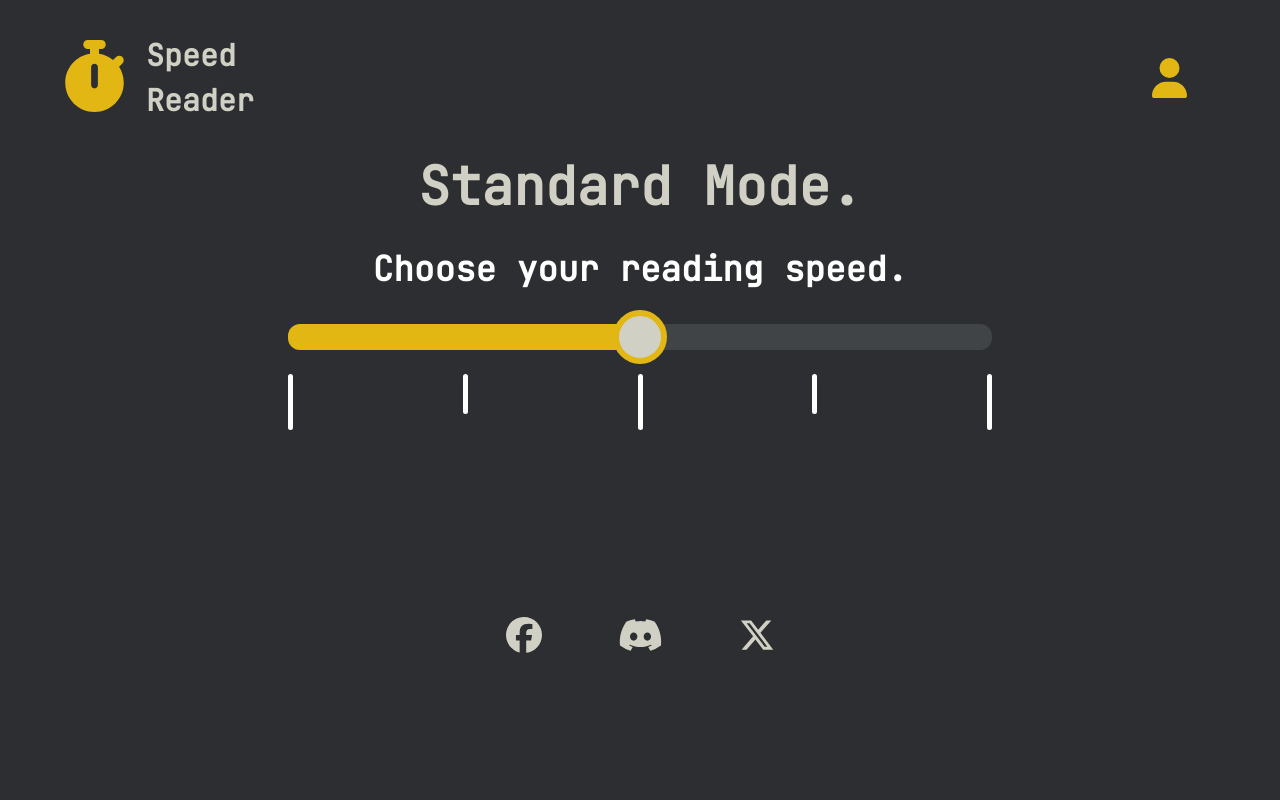
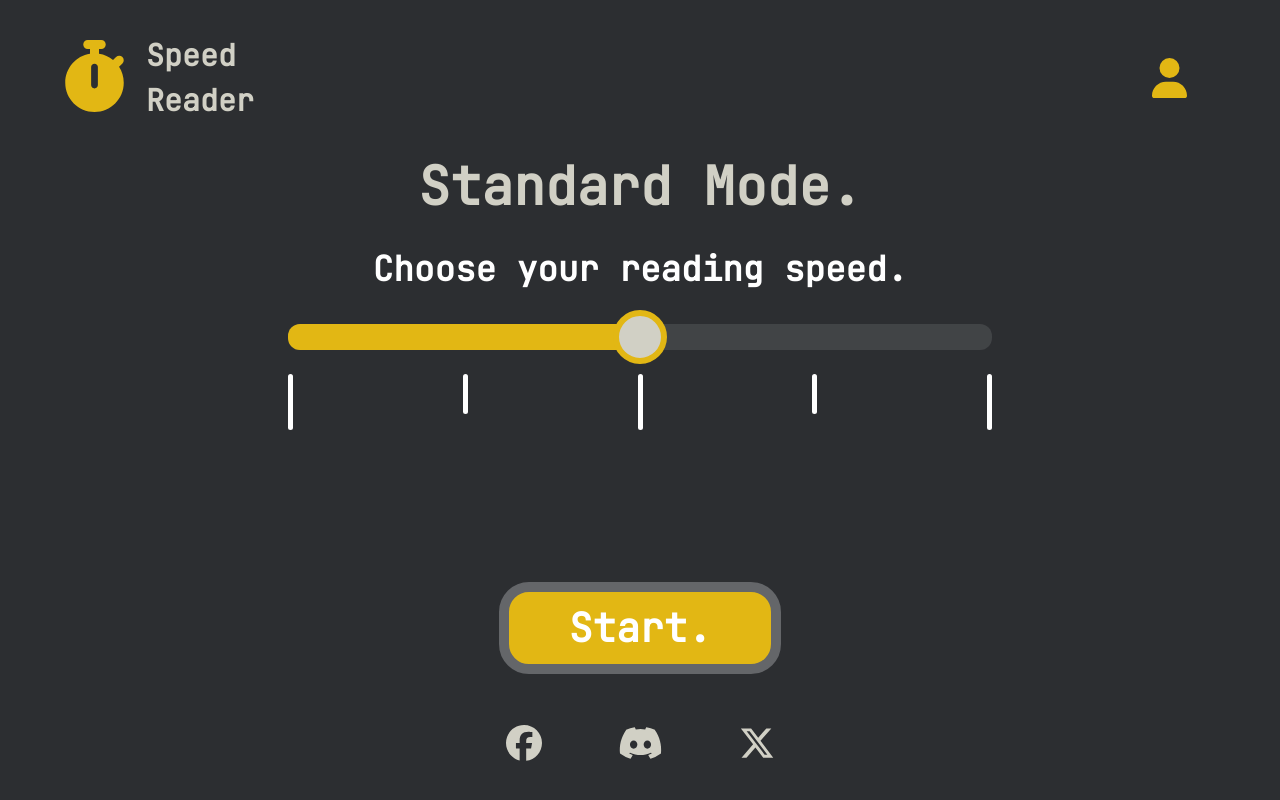
Before and after one commit to mithun-sri/speed-reader, a React (Create React App) app in the folder frontend/: page /pre-game in a window 1280 px wide. Built offline with nearby package versions, Linux system fonts and the light colour scheme.

Commit message:
[djs21/#22] Added start button to PreGame screen

```diff
--- a/frontend/src/views/PreGame/PreGame.tsx
+++ b/frontend/src/views/PreGame/PreGame.tsx
@@ -3,6 +3,7 @@ import { useState } from 'react';
 import Footer from "../../components/Footer/Footer";
 import Header from "../../components/Header/Header";
 import SpeedSlider from "../../components/Slider/Slider";
+import StartButton from "../../components/Button/StartButton";
 
 const PreGameView = () => {
   const [wpm, setWPM] = useState<number>(2);
@@ -11,6 +12,7 @@ const PreGameView = () => {
     <div className="PreGame">
       <Header />
       <SpeedSlider updateValue={setWPM}/>
+      <StartButton />
       <Footer />
     </div>
   );
```
